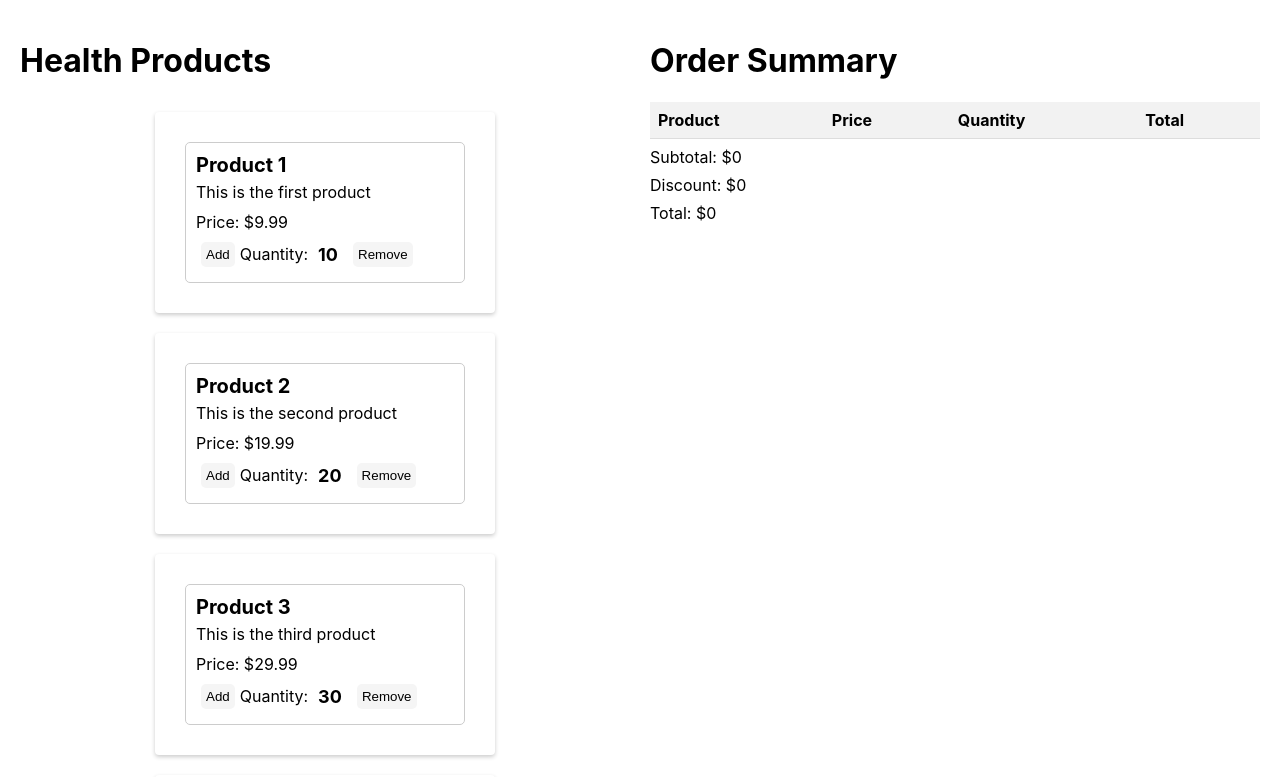
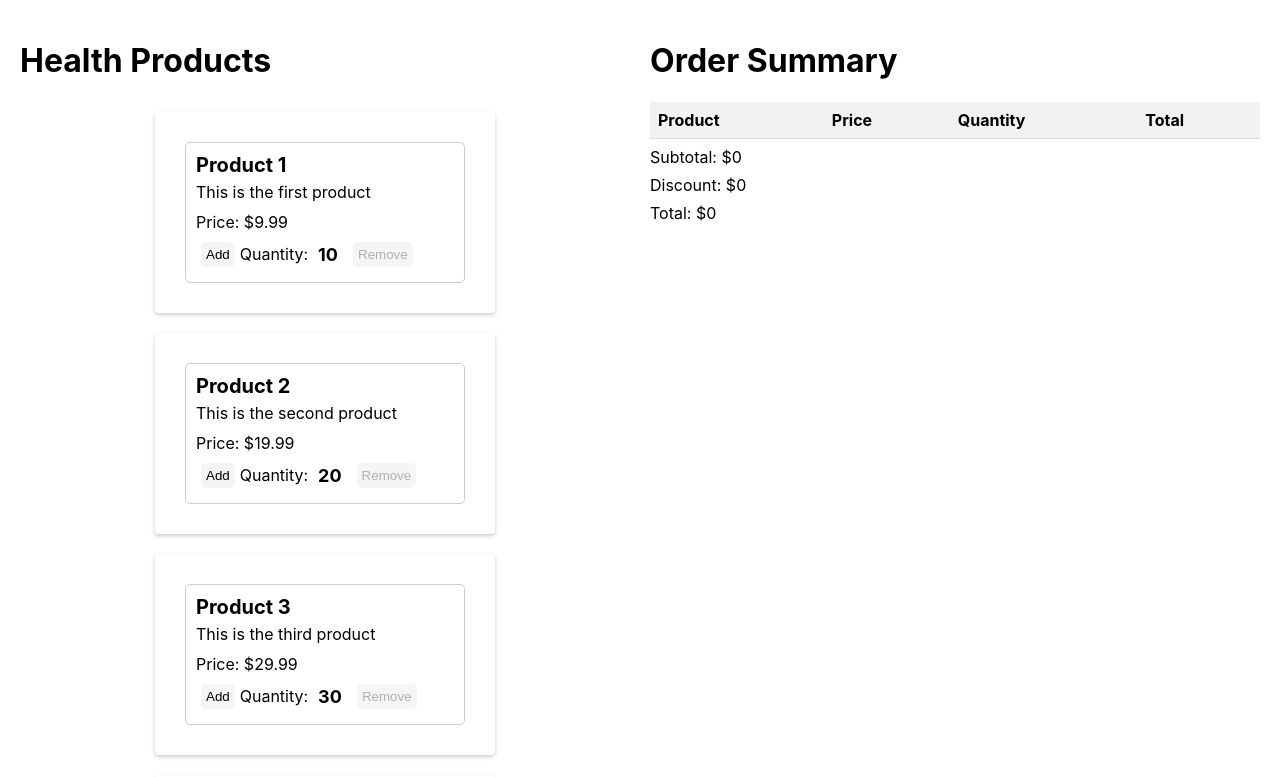
Before and after one commit to beedyboy/react-checkout, a React (Create React App) app: page / in a window 1280 px wide. Shown: the top 777 px of the page. Built offline with nearby package versions, Linux system fonts and the light colour scheme; the HTML template or start-up script is replaced by a standard one.

Commit message:
add function to remove product to onclick event in product component

```diff
--- a/src/Checkout.js
+++ b/src/Checkout.js
@@ -31,7 +31,12 @@ const Product = ({
         </button>
         Quantity:
         <span>{product.quantity}</span>
-        <button onClick={removeProductFromCart}>Remove</button>
+        <button
+          disabled={quantity === 0 ? true : false}
+          onClick={() => removeProductFromCart(product.id)}
+        >
+          Remove
+        </button>
       </p>
     </div>
   );
```
